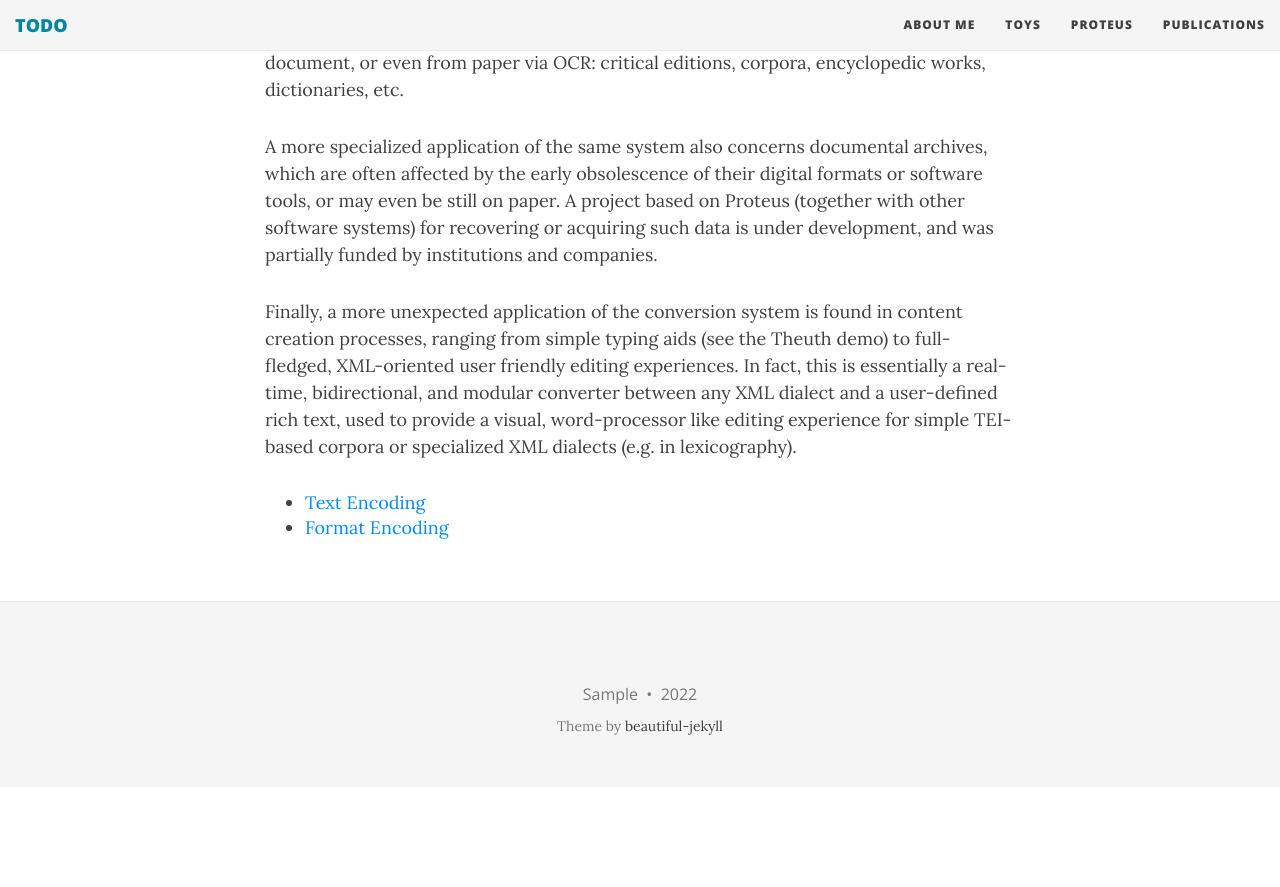
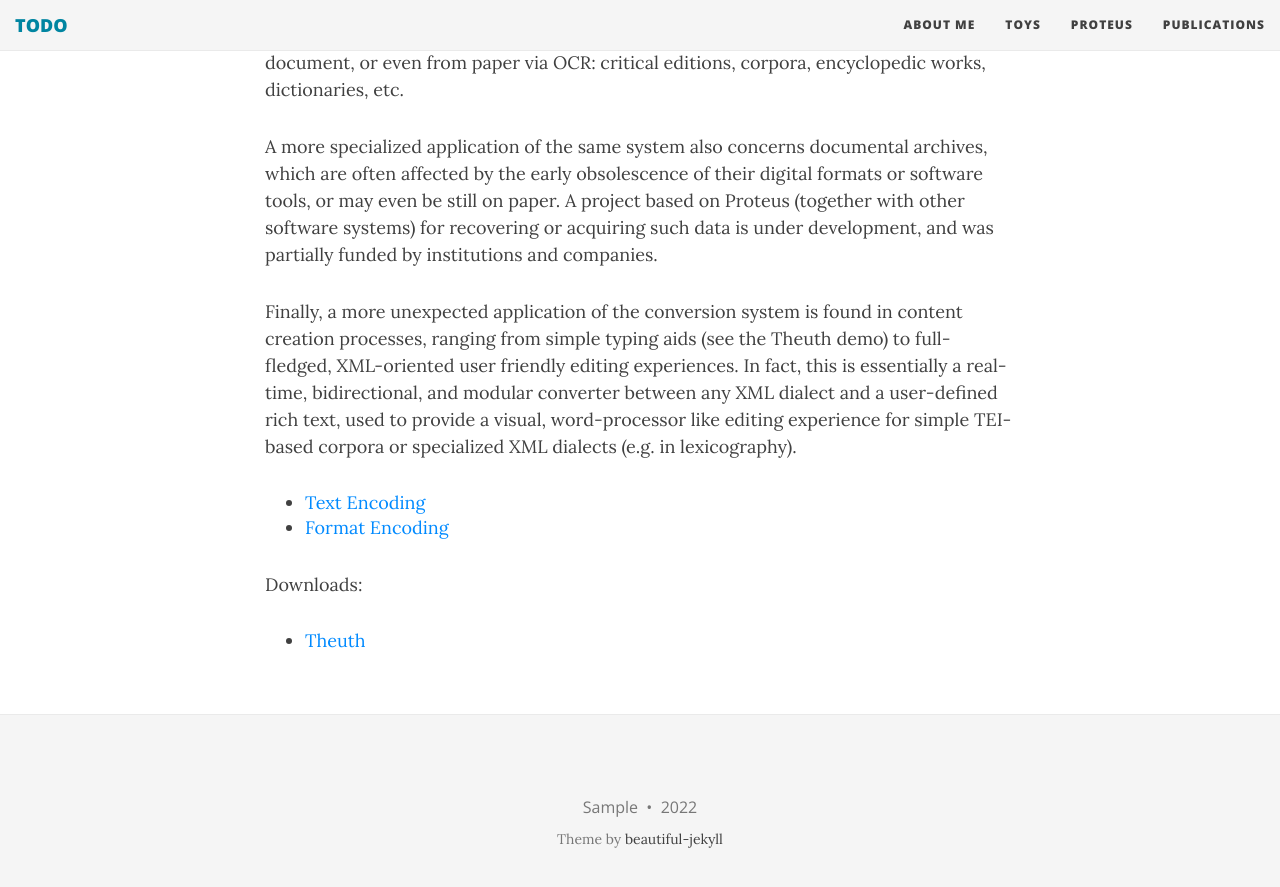
Before and after one commit to Myrmex/overview, a Jekyll site: the page built from proteus.md, in a window 1280 px wide and 900 px high, scrolled down 1696 px. Shown: the top 887 px of the window. Built offline with Jekyll 4.4.1, drawn with Linux system fonts in a browser that asks for light colours; nearby versions of some CDN libraries; before the commit the page ends 2483 px from its top, so only the background shows below that.

Commit message:
Update proteus.md

```diff
--- a/proteus.md
+++ b/proteus.md
@@ -32,3 +32,7 @@ Finally, a more unexpected application of the conversion system is found in cont
 
 - [Text Encoding](./proteus/proteus-encoding.md)
 - [Format Encoding](./proteus/proteus-format.md)
+
+Downloads:
+
+- [Theuth]({{ site.url }}/downloads/theuth-demo.zip)
```
